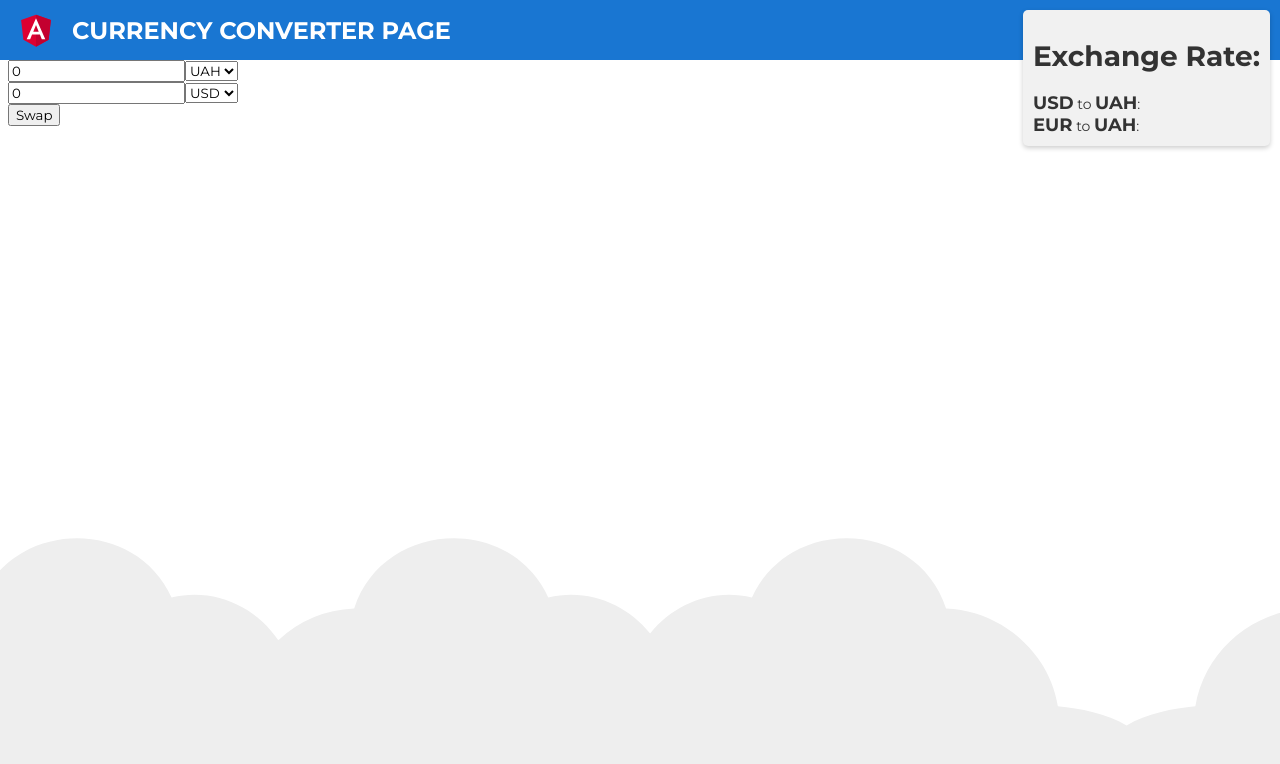
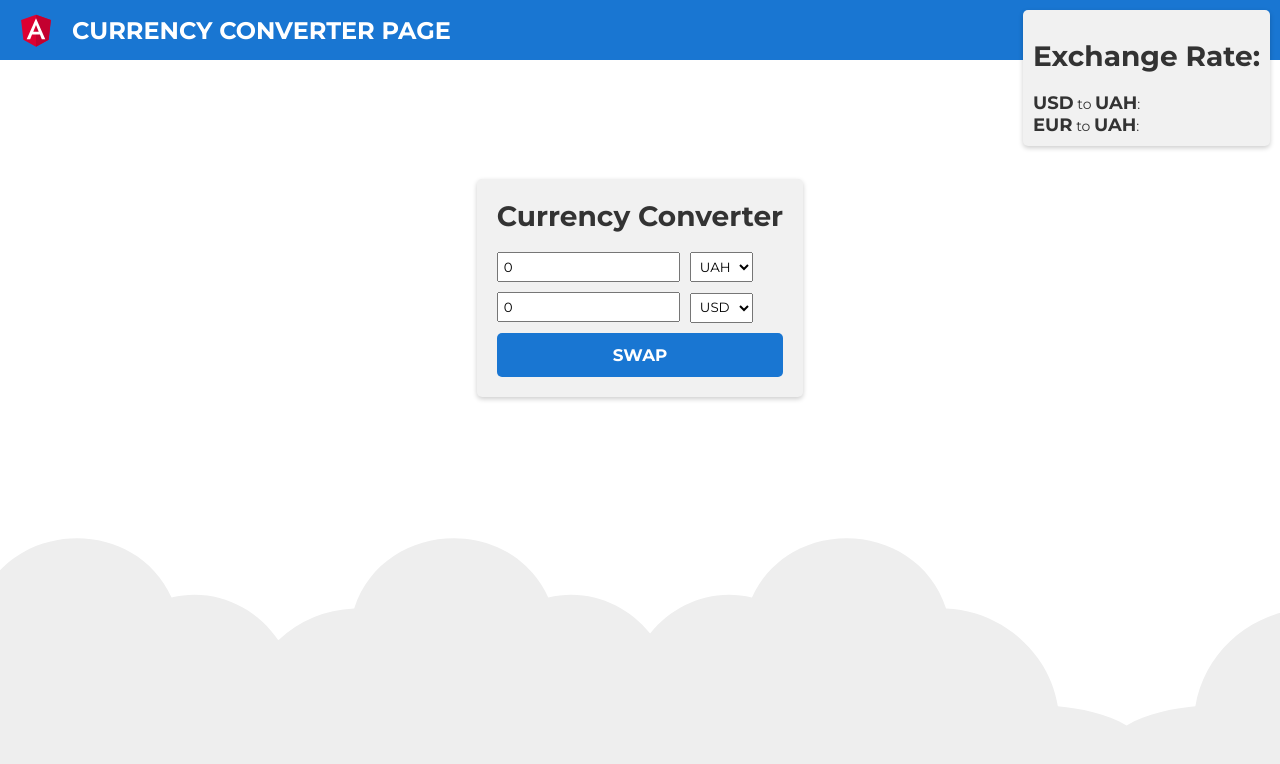
Before and after one commit to magidevv/angular_test_app, an Angular app in the folder currency-app/: page / in a window 1280 px wide. Shown: the top 764 px of the page. Built offline with nearby package versions, Linux system fonts and the light colour scheme; no server answers.

Commit message:
component styling

```diff
--- a/currency-app/src/app/currency-converter/currency-converter.component.css
+++ b/currency-app/src/app/currency-converter/currency-converter.component.css
@@ -0,0 +1,47 @@
+.position {
+  display: flex;
+  flex-direction: column;
+  align-items: center;
+  justify-content: center;
+  height: 70vh;
+}
+
+.currency-converter-container {
+  position: fixed;
+  padding: 20px;
+  background-color: #f1f1f1;
+  border-radius: 5px;
+  box-shadow: 0 2px 5px rgba(0, 0, 0, 0.2);
+}
+
+h1 {
+  margin-top: 0;
+  text-align: center;
+}
+
+.converter-input,
+.converter-select {
+  margin-bottom: 10px;
+  padding: 5px;
+}
+
+.converter-input {
+  margin-right: 10px;
+}
+
+.converter-button {
+  width: 100%;
+  padding: 12px 24px;
+  background-color: #1976d2;
+  color: #fff;
+  border: none;
+  border-radius: 5px;
+  cursor: pointer;
+  align-self: center;
+  font-size: larger;
+  font-weight: 700;
+}
+
+.converter-button:hover {
+  background-color: #1462b0;
+}
--- a/currency-app/src/app/currency-converter/currency-converter.component.html
+++ b/currency-app/src/app/currency-converter/currency-converter.component.html
@@ -1,20 +1,22 @@
+<div class="position">
+  <div class="currency-converter-container">
+    <h1>Currency Converter</h1>
     <div>
-  <h2>Currency Converter</h2>
-  <div>
-    <input type="number" [(ngModel)]="amount1" (ngModelChange)="convertCurrencies1()">
-    <select [(ngModel)]="currency1" (ngModelChange)="convertCurrencies1()">
+      <input type="number" [(ngModel)]="amount1" (ngModelChange)="convertCurrencies1()" class="converter-input" />
+      <select [(ngModel)]="currency1" (ngModelChange)="convertCurrencies1()" class="converter-select">
         <option value="UAH">UAH</option>
         <option value="USD">USD</option>
         <option value="EUR">EUR</option>
       </select>
     </div>
     <div>
-    <input type="number" [(ngModel)]="amount2" (ngModelChange)="convertCurrencies2()">
-    <select [(ngModel)]="currency2" (ngModelChange)="convertCurrencies2()">
+      <input type="number" [(ngModel)]="amount2" (ngModelChange)="convertCurrencies2()" class="converter-input" />
+      <select [(ngModel)]="currency2" (ngModelChange)="convertCurrencies2()" class="converter-select">
         <option value="UAH">UAH</option>
         <option value="USD">USD</option>
         <option value="EUR">EUR</option>
       </select>
     </div>
-  <button (click)="swapCurrencies()">Swap</button>
+    <button (click)="swapCurrencies()" class="converter-button">SWAP</button>
   </div>
+</div>
```
Lines whose indentation alone changed are shown as unchanged.
